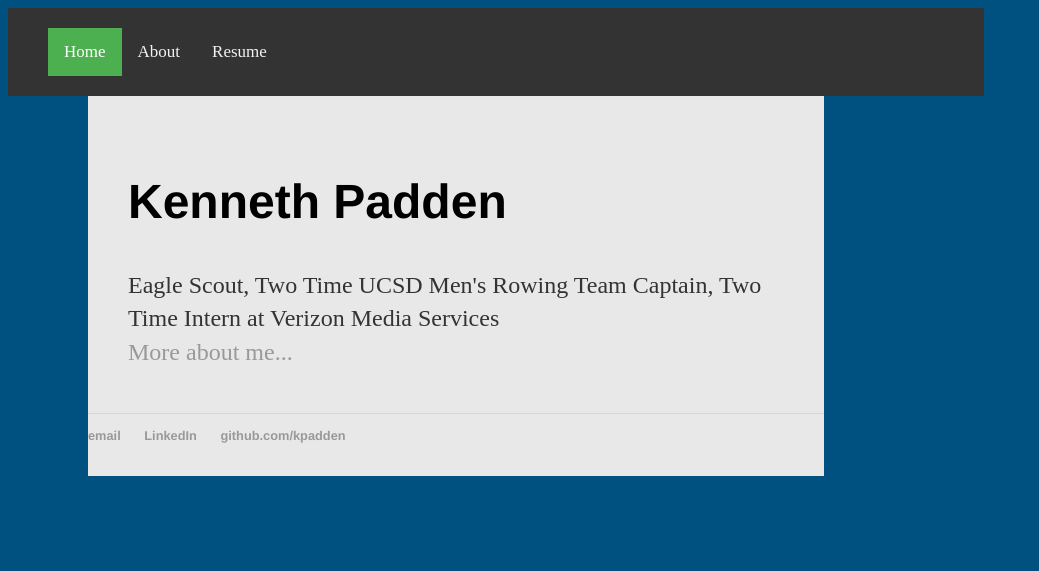
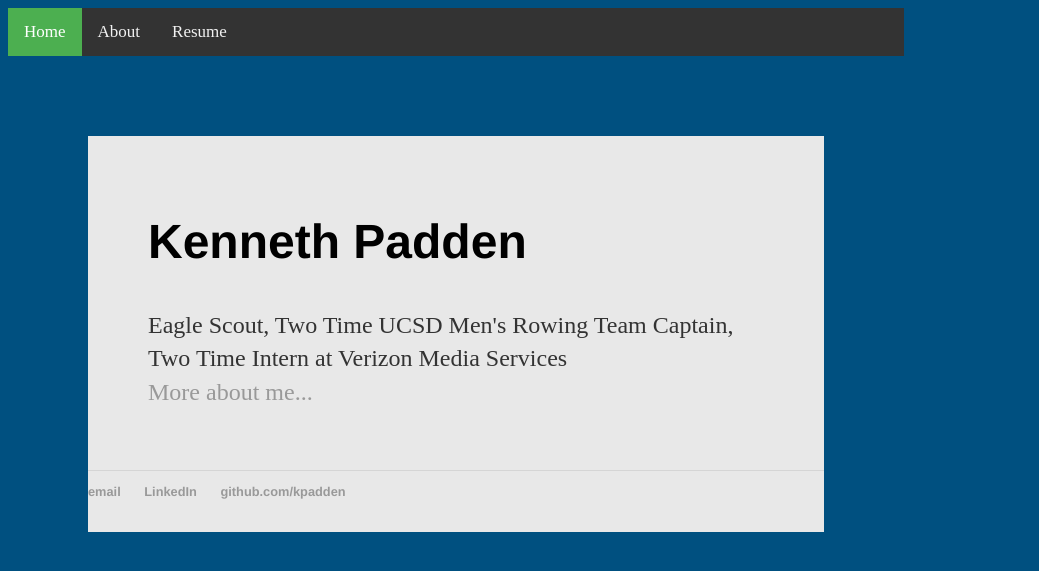
Before and after one commit to kpadden/kpadden.github.io, a Jekyll site: the page built from index.html, in a window 1280 px wide. Shown: the top 571 px of the page, without its empty margins (0-1039 px from the left). Built offline with Jekyll 4.4.1, drawn with Linux system fonts in a browser that asks for light colours.

Commit message:
Update main.css

```diff
--- a/css/main.css
+++ b/css/main.css
@@ -5,12 +5,12 @@ body {
 }
 
 section {
-    margin: 0px 80px;
+    margin: 80px;
     background-color: #e8e8e8;
 }
 
 div {
-    padding: 20px 40px;
+    margin: 60px;
 }
 
 .topnav {
```
